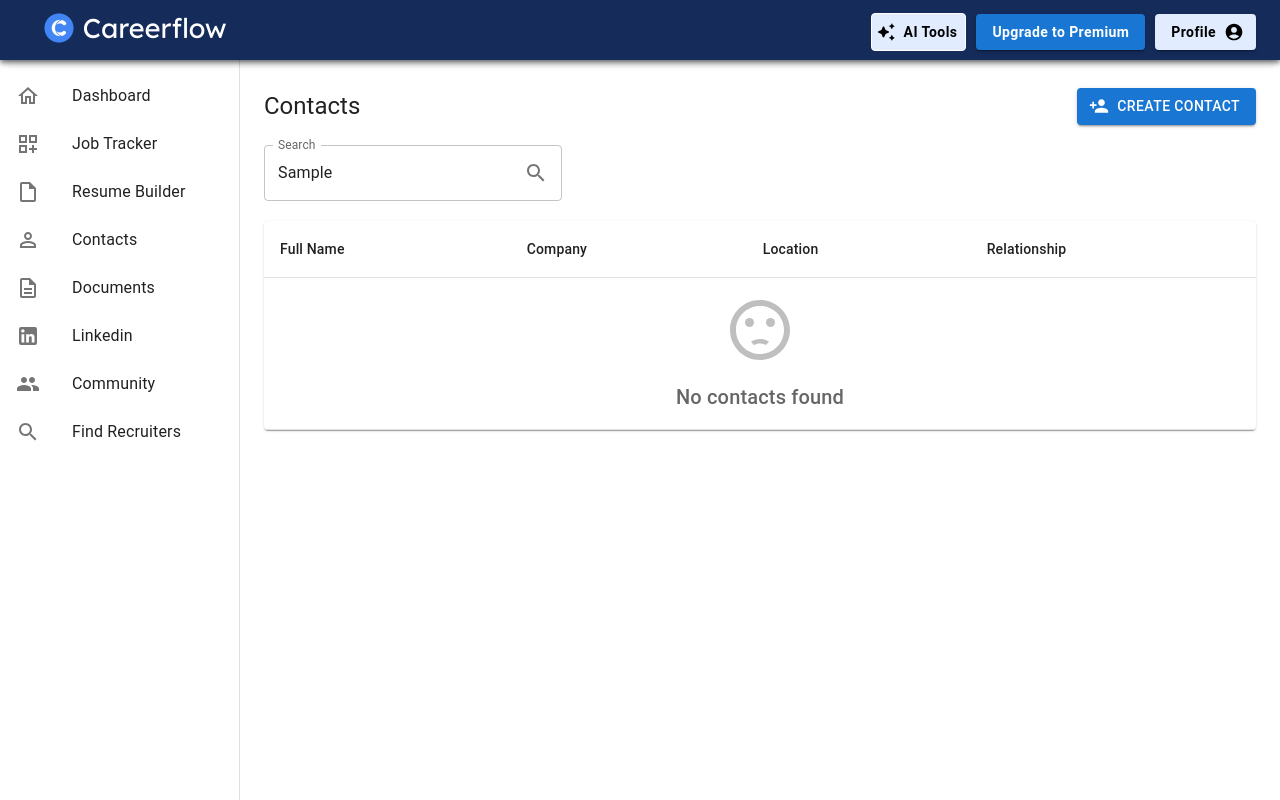
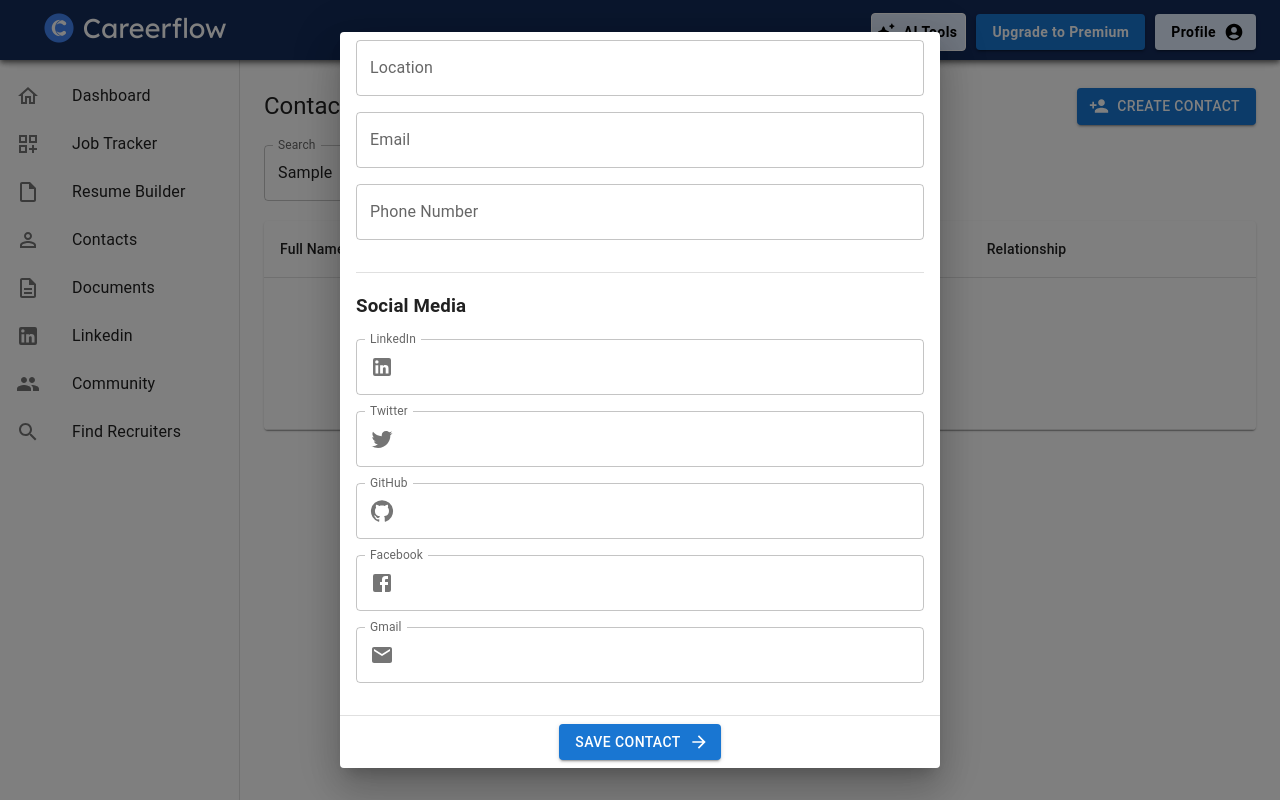
Before and after one commit to ankit8652/1stop.in, a React (Create React App) app: page / in a window 1280 px wide. Both pictures are taken after typing "Sample" into the empty fields and a click on the button "CREATE CONTACT". Built offline with nearby package versions, Linux system fonts and the light colour scheme.

Commit message:
contacts create functionality completed

```diff
--- a/src/components/Contacts.js
+++ b/src/components/Contacts.js
@@ -1,4 +1,4 @@
-import React from "react";
+import React, { useState } from "react";
 import Button from "@mui/material/Button";
 import TextField from "@mui/material/TextField";
 import InputAdornment from "@mui/material/InputAdornment";
@@ -16,8 +16,25 @@ import {
 } from "@mui/material";
 import NoDataIcon from "@mui/icons-material/SentimentDissatisfied";
 import PersonAddIcon from "@mui/icons-material/PersonAdd";
+import CustomizedDialogs from "./CustomizedDialogs";
 
 const Contacts = () => {
+  const [isDialogOpen, setIsDialogOpen] = useState(false);
+  const [contacts, setContacts] = useState([]);
+
+  const handleDialogOpen = () => {
+    setIsDialogOpen(true);
+  };
+
+  const handleDialogClose = () => {
+    setIsDialogOpen(false);
+  };
+
+  const handleSaveContact = (contact) => {
+    setContacts([...contacts, contact]);
+    setIsDialogOpen(false);
+  };
+
   return (
     <>
       {/* Section 1 */}
@@ -35,6 +52,7 @@ const Contacts = () => {
             variant="contained"
             color="primary"
             startIcon={<PersonAddIcon />}
+            onClick={handleDialogOpen}
           >
             Create Contact
           </Button>
@@ -68,6 +86,7 @@ const Contacts = () => {
             </TableRow>
           </TableHead>
           <TableBody>
+            {contacts.length === 0 ? (
               <TableRow>
                 <TableCell align="center" colSpan={4}>
                   <NoDataIcon
@@ -82,9 +101,26 @@ const Contacts = () => {
                   </Typography>
                 </TableCell>
               </TableRow>
+            ) : (
+              contacts.map((contact, index) => (
+                <TableRow key={index}>
+                  <TableCell>{contact.fullName}</TableCell>
+                  <TableCell>{contact.company}</TableCell>
+                  <TableCell>{contact.location}</TableCell>
+                  <TableCell>{contact.contactType}</TableCell>
+                </TableRow>
+              ))
+            )}
           </TableBody>
         </Table>
       </TableContainer>
+
+      {/* Render the dialog */}
+      <CustomizedDialogs
+        open={isDialogOpen}
+        onClose={handleDialogClose}
+        onSave={handleSaveContact}
+      />
     </>
   );
 };
--- /dev/null
+++ b/src/components/CustomizedDialogs.js
@@ -0,0 +1,245 @@
+import React from "react";
+import Button from "@mui/material/Button";
+import { styled } from "@mui/material/styles";
+import Dialog from "@mui/material/Dialog";
+import DialogTitle from "@mui/material/DialogTitle";
+import DialogContent from "@mui/material/DialogContent";
+import DialogActions from "@mui/material/DialogActions";
+import IconButton from "@mui/material/IconButton";
+import CloseIcon from "@mui/icons-material/Close";
+import Select from "@mui/material/Select";
+import ArrowForwardIcon from "@mui/icons-material/ArrowForward";
+import TextField from "@mui/material/TextField";
+import MenuItem from "@mui/material/MenuItem";
+import InputAdornment from "@mui/material/InputAdornment";
+import LinkedInIcon from "@mui/icons-material/LinkedIn";
+import TwitterIcon from "@mui/icons-material/Twitter";
+import GitHubIcon from "@mui/icons-material/GitHub";
+import FacebookIcon from "@mui/icons-material/Facebook";
+import GmailIcon from "@mui/icons-material/Mail";
+import Divider from "@mui/material/Divider";
+
+const BootstrapDialog = styled(Dialog)(({ theme }) => ({
+  "& .MuiDialogContent-root": {
+    padding: theme.spacing(2),
+  },
+  "& .MuiDialogActions-root": {
+    padding: theme.spacing(1),
+  },
+}));
+
+export default function CustomizedDialogs({ open, onClose, onSave }) {
+  const handleSubmit = (e) => {
+    e.preventDefault();
+    // Handle form submission here
+  };
+
+  const handleSave = (e) => {
+    e.preventDefault();
+    const contact = {
+      fullName:
+        e.target.elements.firstName.value +
+        " " +
+        e.target.elements.lastName.value,
+      company: e.target.elements.company.value,
+      jobTitle: e.target.elements.jobTitle.value,
+      location: e.target.elements.location.value,
+      email: e.target.elements.email.value,
+      phoneNumber: e.target.elements.phoneNumber.value,
+      linkedIn: e.target.elements.linkedIn.value,
+      twitter: e.target.elements.twitter.value,
+      github: e.target.elements.github.value,
+      facebook: e.target.elements.facebook.value,
+      gmail: e.target.elements.gmail.value,
+      contactType: e.target.elements.contactType.value,
+    };
+    onSave(contact);
+  };
+
+  return (
+    <BootstrapDialog
+      onClose={onClose}
+      aria-labelledby="customized-dialog-title"
+      open={open}
+    >
+      <form onSubmit={handleSave}>
+        <DialogTitle sx={{ m: 0, p: 2 }} id="customized-dialog-title">
+          Create Contact
+        </DialogTitle>
+        <IconButton
+          aria-label="close"
+          onClick={onClose}
+          sx={{
+            position: "absolute",
+            right: 8,
+            top: 8,
+            color: (theme) => theme.palette.grey[500],
+          }}
+        >
+          <CloseIcon />
+        </IconButton>
+
+        <DialogContent dividers>
+          <h3>Select Type</h3>
+          <Select
+            label="Type"
+            variant="outlined"
+            fullWidth
+            required
+            name="contactType"
+            sx={{ marginBottom: 2 }}
+          >
+            <MenuItem value="recruiter">Recruiter</MenuItem>
+            <MenuItem value="candidate">Candidate</MenuItem>
+            <MenuItem value="colleague">Colleague</MenuItem>
+            <MenuItem value="employee">Employee</MenuItem>
+            <MenuItem value="friend">Friend</MenuItem>
+            <MenuItem value="hiring-manager">Hiring Manager</MenuItem>
+            <MenuItem value="mentor">Mentor</MenuItem>
+            <MenuItem value="customer">Customer</MenuItem>
+            <MenuItem value="collaborator">Collaborator</MenuItem>
+            <MenuItem value="interviewer">Interviewer</MenuItem>
+            <MenuItem value="industry-expert">Industry Expert</MenuItem>
+          </Select>
+          <h3>Contact Details</h3>
+          <TextField
+            label="First Name"
+            variant="outlined"
+            fullWidth
+            required
+            name="firstName"
+            sx={{ marginBottom: 2 }}
+          />
+          <TextField
+            label="Last Name"
+            variant="outlined"
+            fullWidth
+            required
+            name="lastName"
+            sx={{ marginBottom: 2 }}
+          />
+          <TextField
+            label="Company"
+            variant="outlined"
+            fullWidth
+            name="company"
+            sx={{ marginBottom: 2 }}
+          />
+          <TextField
+            label="Job Title"
+            variant="outlined"
+            fullWidth
+            name="jobTitle"
+            sx={{ marginBottom: 2 }}
+          />
+          <TextField
+            label="Location"
+            variant="outlined"
+            fullWidth
+            name="location"
+            sx={{ marginBottom: 2 }}
+          />
+          <TextField
+            label="Email"
+            variant="outlined"
+            fullWidth
+            type="email"
+            name="email"
+            sx={{ marginBottom: 2 }}
+          />
+          <TextField
+            label="Phone Number"
+            variant="outlined"
+            fullWidth
+            type="tel"
+            name="phoneNumber"
+            sx={{ marginBottom: 2 }}
+          />
+          <Divider sx={{ my: 2 }} />
+          <h3>Social Media</h3>
+          <TextField
+            label="LinkedIn"
+            variant="outlined"
+            fullWidth
+            InputProps={{
+              startAdornment: (
+                <InputAdornment position="start">
+                  <LinkedInIcon />
+                </InputAdornment>
+              ),
+            }}
+            name="linkedIn"
+            sx={{ marginBottom: 2 }}
+          />
+          <TextField
+            label="Twitter"
+            variant="outlined"
+            fullWidth
+            InputProps={{
+              startAdornment: (
+                <InputAdornment position="start">
+                  <TwitterIcon />
+                </InputAdornment>
+              ),
+            }}
+            name="twitter"
+            sx={{ marginBottom: 2 }}
+          />
+          <TextField
+            label="GitHub"
+            variant="outlined"
+            fullWidth
+            InputProps={{
+              startAdornment: (
+                <InputAdornment position="start">
+                  <GitHubIcon />
+                </InputAdornment>
+              ),
+            }}
+            name="github"
+            sx={{ marginBottom: 2 }}
+          />
+          <TextField
+            label="Facebook"
+            variant="outlined"
+            fullWidth
+            InputProps={{
+              startAdornment: (
+                <InputAdornment position="start">
+                  <FacebookIcon />
+                </InputAdornment>
+              ),
+            }}
+            name="facebook"
+            sx={{ marginBottom: 2 }}
+          />
+          <TextField
+            label="Gmail"
+            variant="outlined"
+            fullWidth
+            InputProps={{
+              startAdornment: (
+                <InputAdornment position="start">
+                  <GmailIcon />
+                </InputAdornment>
+              ),
+            }}
+            name="gmail"
+            sx={{ marginBottom: 2 }}
+          />
+        </DialogContent>
+        <DialogActions sx={{ justifyContent: "center" }}>
+          <Button
+            autoFocus
+            type="submit"
+            variant="contained"
+            color="primary"
+            endIcon={<ArrowForwardIcon />}
+          >
+            Save Contact
+          </Button>
+        </DialogActions>
+      </form>
+    </BootstrapDialog>
+  );
+}
```
Lines whose indentation alone changed are shown as unchanged.
